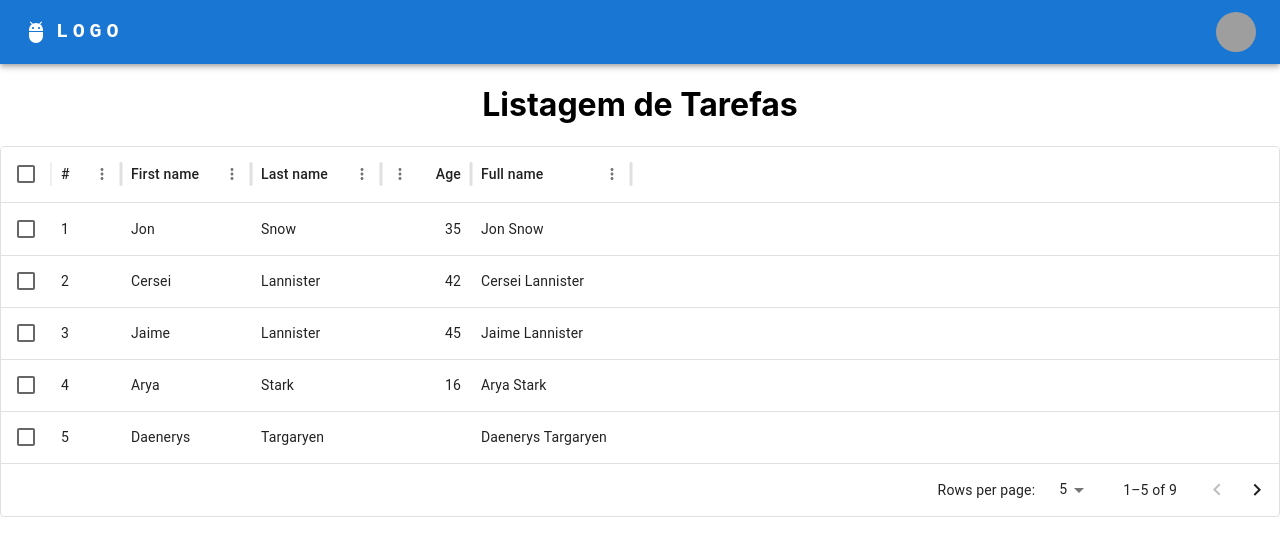
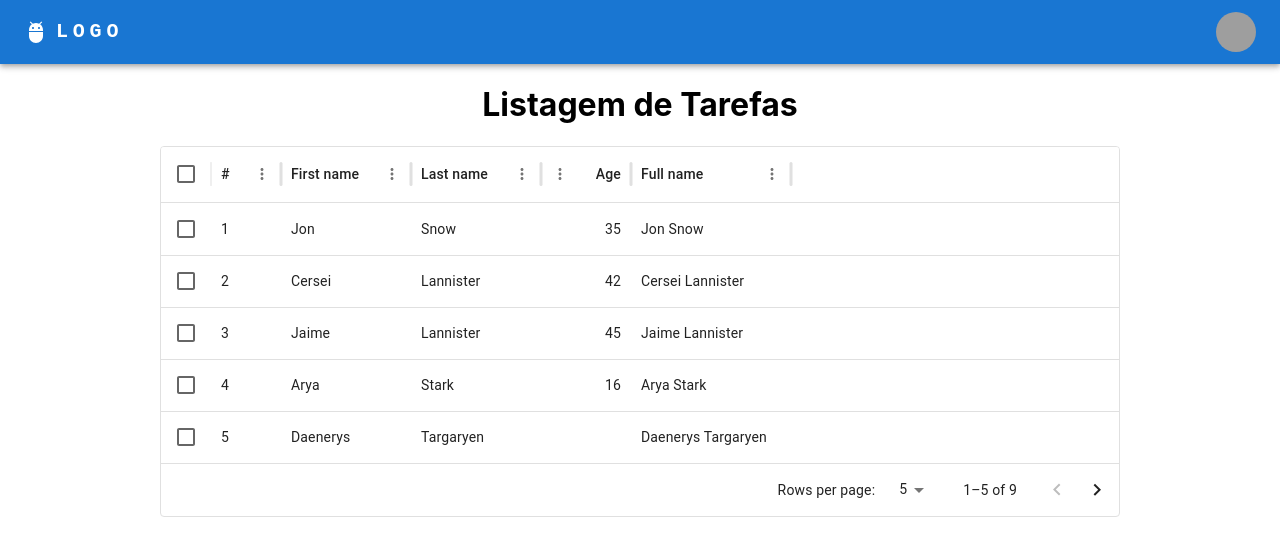
Before and after one commit to gilsonsantiago/daw2-frontend, a React (Create React App) app: page /tarefa in a window 1280 px wide. Shown: the top 556 px of the page. Built offline with nearby package versions, Linux system fonts and the light colour scheme; grey boxes are pictures that could not be loaded.

Commit message:
Estilizando a tabela
Melhorando o visual da tabela para centralizada.

```diff
--- a/src/Components/CardTarefa/index.js
+++ b/src/Components/CardTarefa/index.js
@@ -1,6 +1,8 @@
 import * as React from 'react';
+
 import { DataGrid } from '@mui/x-data-grid';
 import Grid from '@mui/material/Grid';
+import { Box } from '@mui/material';
 
 const columns = [
   { field: 'id', headerName: '#', width: 70 },
@@ -35,20 +37,29 @@ const columns = [
 ];
 
 
-function CardTarefa(){
+function CardTarefa() {
 
   return (
+    <Box
+      sx={{
+        width: "100%",
+        display: "flex",
+        alignItems: 'center',
+        justifyContent: 'center'
+      }}
+    >
       <Grid
+        sx={{ width: '75%'}}
+        alignItems="center"
         container
         justifyContent="center"
-        alignItems="center"
+
       >
         <DataGrid
-
           rows={rows}
           columns={columns}
           sx={{
-              width : "75% !important"
+            width: "75% !important"
           }}
           initialState={{
             pagination: {
@@ -59,6 +70,7 @@ function CardTarefa(){
           checkboxSelection
         />
       </Grid>
+    </Box>
   )
 
 }
--- a/src/pages/PaginaTarefa/index.js
+++ b/src/pages/PaginaTarefa/index.js
@@ -1,23 +1,23 @@
 import React from "react";
 import CardTarefa from "../../Components/CardTarefa";
 import PainelNavegacao from "../../Components/PainelNavegacao";
+import { Box } from "@mui/material";
 
-function PaginaTarefa(){
+function PaginaTarefa() {
 
-    return(
+    return (
 
-        <>
+        <Box>
             <PainelNavegacao />
 
             <div>
                 <h1 align="center"> Listagem de Tarefas </h1>
             </div>
 
-            <div>
-                <CardTarefa />
-            </div>
+            <CardTarefa />
 
-        </>
+
+        </Box>
 
     );
 
```
Lines whose indentation alone changed are shown as unchanged.
